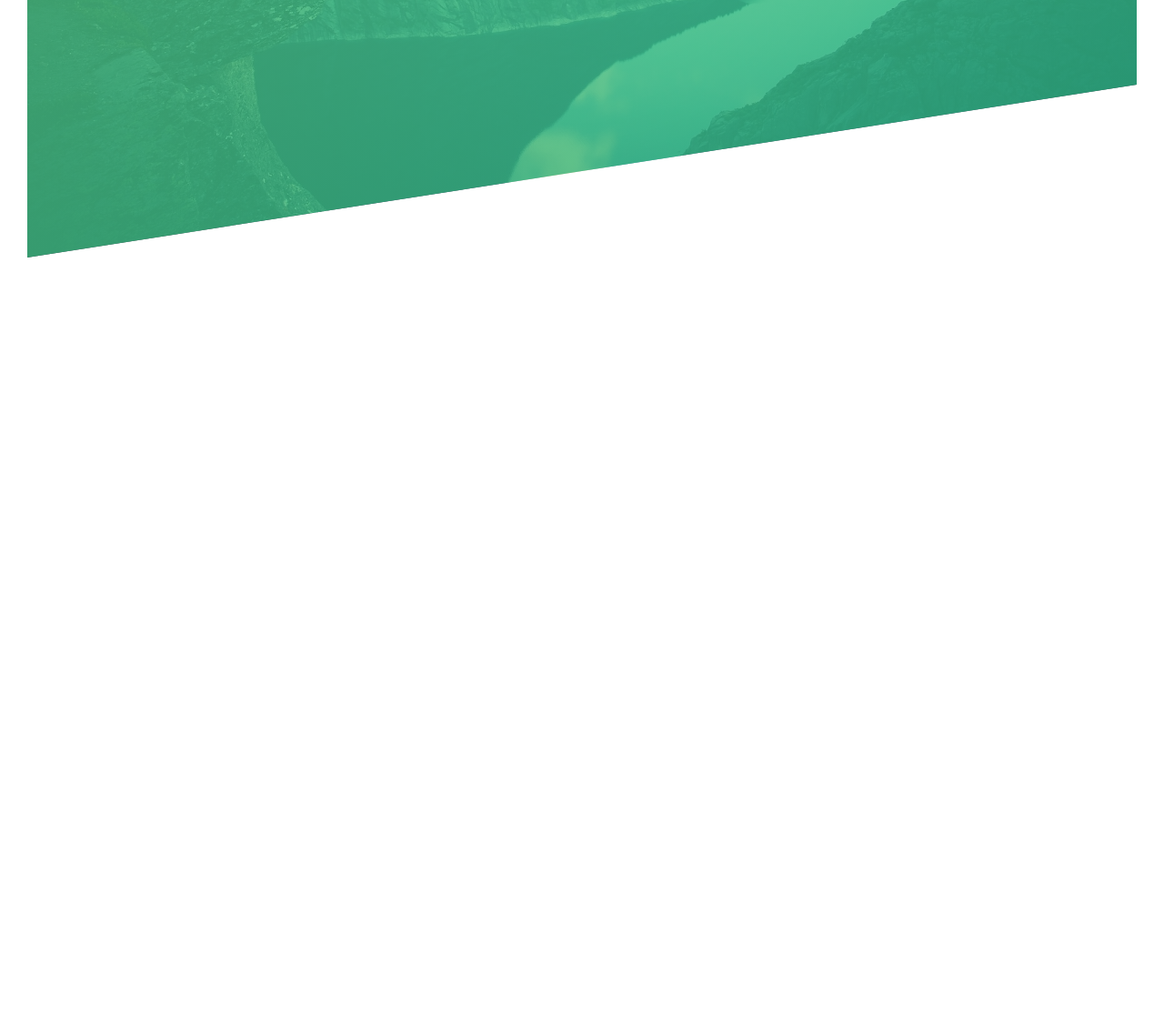
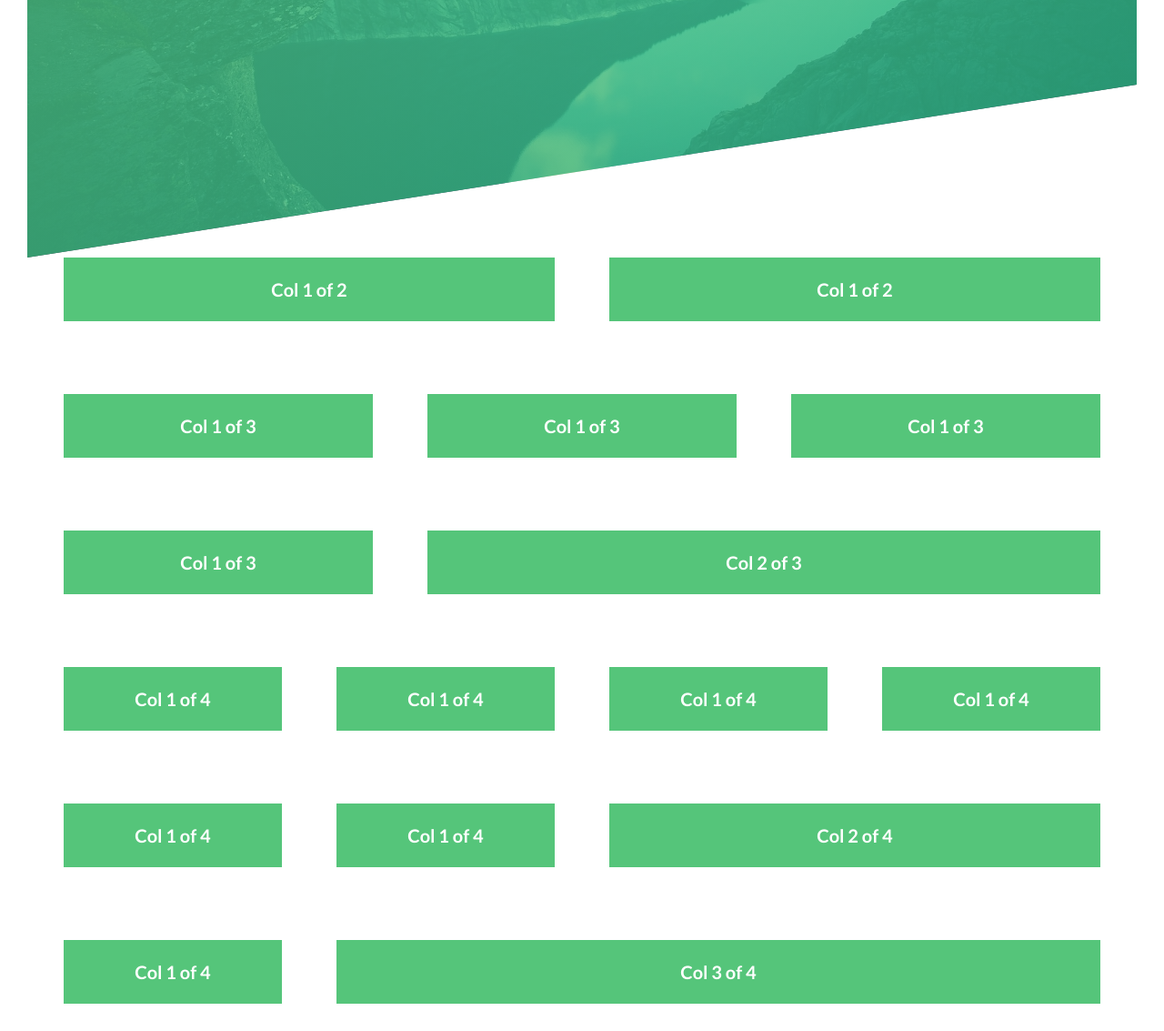
Before and after one commit to DevTruce/natours, a website: page index.html in a window 1280 px wide. Shown: the part 507-1640 px from the top of the page at 91% size. Before the commit the page ends 820 px from the top, so only its background shows below. Drawn offline with Linux system fonts and the light colour scheme.

Commit message:
setup page grid layout

```diff
--- a/index.html
+++ b/index.html
@@ -27,5 +27,41 @@
         <a href="#" class="btn btn--white btn--animation">DISCOVER OUR TOURS</a>
       </div>
     </header>
+
+    <secttion class="grid-test">
+      <div class="row">
+        <div class="col-1-of-2">Col 1 of 2</div>
+        <div class="col-1-of-2">Col 1 of 2</div>
+      </div>
+
+      <div class="row">
+        <div class="col-1-of-3">Col 1 of 3</div>
+        <div class="col-1-of-3">Col 1 of 3</div>
+        <div class="col-1-of-3">Col 1 of 3</div>
+      </div>
+
+      <div class="row">
+        <div class="col-1-of-3">Col 1 of 3</div>
+        <div class="col-2-of-3">Col 2 of 3</div>
+      </div>
+
+      <div class="row">
+        <div class="col-1-of-4">Col 1 of 4</div>
+        <div class="col-1-of-4">Col 1 of 4</div>
+        <div class="col-1-of-4">Col 1 of 4</div>
+        <div class="col-1-of-4">Col 1 of 4</div>
+      </div>
+
+      <div class="row">
+        <div class="col-1-of-4">Col 1 of 4</div>
+        <div class="col-1-of-4">Col 1 of 4</div>
+        <div class="col-2-of-4">Col 2 of 4</div>
+      </div>
+
+      <div class="row">
+        <div class="col-1-of-4">Col 1 of 4</div>
+        <div class="col-3-of-4">Col 3 of 4</div>
+      </div>
+    </secttion>
   </body>
 </html>
--- a/src/sass/abstracts/_mixins.scss
+++ b/src/sass/abstracts/_mixins.scss
@@ -0,0 +1,18 @@
+@mixin clearFix {
+  &::after {
+    content: "";
+    display: table;
+    clear: both;
+  }
+}
+
+@mixin rowStyle {
+  font-size: 2rem;
+  font-weight: 700;
+  color: $color-white;
+  height: 7rem;
+  text-align: center;
+  background-color: $color-primary-light;
+  float: left;
+  padding-top: 1.75rem;
+}
--- a/src/sass/abstracts/_variables.scss
+++ b/src/sass/abstracts/_variables.scss
@@ -1,3 +1,4 @@
+// COLORS
 $color-primary: #7ed56f;
 $color-primary-light: #55c57a;
 $color-primary-dark: #28b485;
@@ -5,3 +6,8 @@ $color-grey-dark: #777;
 $color-white: #fff;
 $color-black: #000;
 $color-grey: #777;
+
+// GRID
+$grid-width: 114rem;
+$gutter-vertical: 8rem;
+$gutter-horizontal: 6rem;
--- /dev/null
+++ b/src/sass/layout/_grid.scss
@@ -0,0 +1,54 @@
+.row {
+  max-width: $grid-width;
+  margin: 0 auto;
+
+  //   give this style to all rows except the last child.
+  &:not(:last-child) {
+    margin-bottom: $gutter-vertical;
+  }
+
+  @include clearFix;
+
+  //  all classes that start with "col-"
+  //  ^ - starts with
+  //  $ - ends with
+  //  * - contains
+  [class^="col-"] {
+    @include rowStyle;
+
+    &:not(:last-child) {
+      margin-right: $gutter-horizontal;
+    }
+  }
+
+  .col-1-of-2 {
+    //   100% - gutter then / by 2
+    width: calc((100% - #{$gutter-horizontal}) / 2);
+  }
+
+  .col-1-of-3 {
+    width: calc((100% - 2 * #{$gutter-horizontal}) / 3);
+  }
+
+  .col-1-of-4 {
+    width: calc((100% - 3 * #{$gutter-horizontal}) / 4);
+  }
+
+  .col-2-of-3 {
+    width: calc(
+      (2 * (100% - 2 * #{$gutter-horizontal}) / 3) + #{$gutter-horizontal}
+    );
+  }
+
+  .col-2-of-4 {
+    width: calc(
+      (2 * (100% - 3 * #{$gutter-horizontal}) / 4) + #{$gutter-horizontal}
+    );
+  }
+
+  .col-3-of-4 {
+    width: calc(
+      (3 * (100% - 3 * #{$gutter-horizontal}) / 4) + 2 *#{$gutter-horizontal}
+    );
+  }
+}
--- a/src/sass/main.scss
+++ b/src/sass/main.scss
@@ -12,5 +12,6 @@
 @import "components/button";
 
 @import "layout/header";
+@import "layout/grid";
 
 @import "pages/home";
```
Also changed, not shown: src/css/styles.css.
